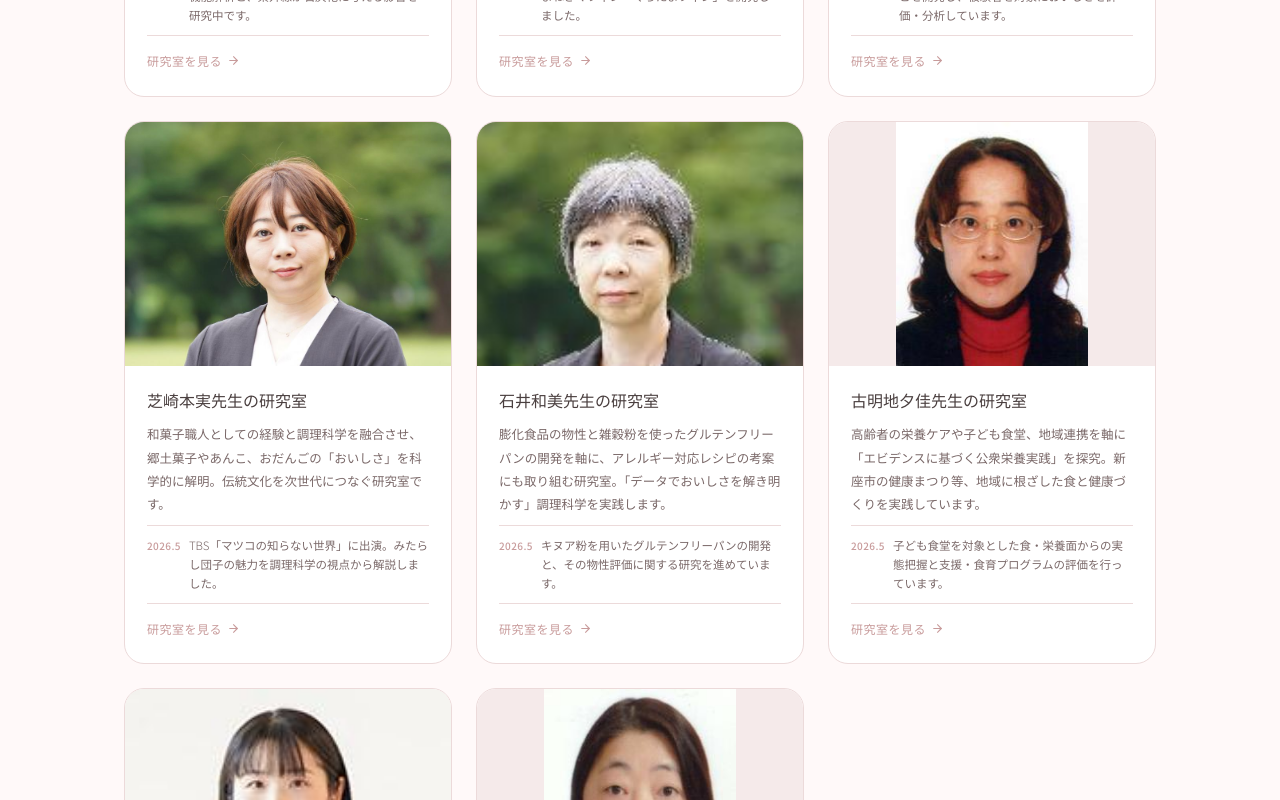
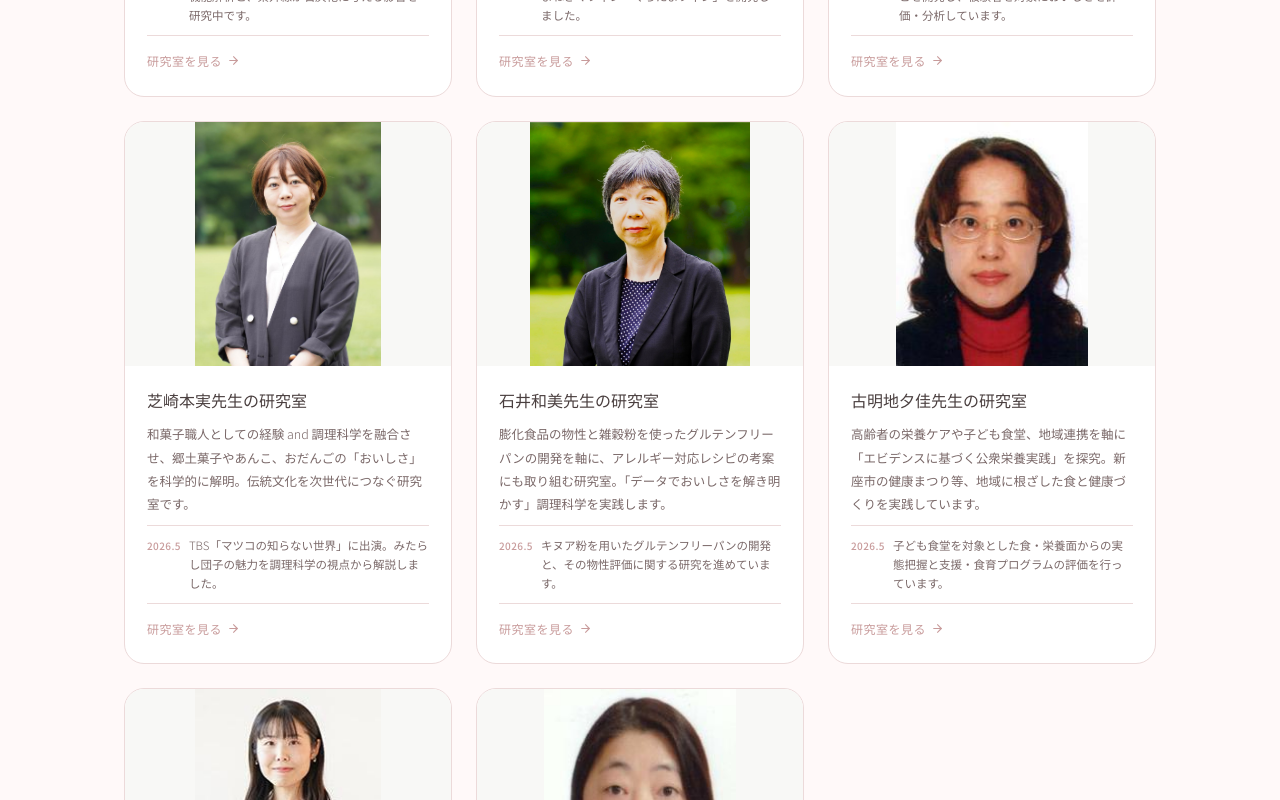
Before and after one commit to shinnosuketakeshima/shokuei-hp, a React (Vite) app: page / in a window 1280 px wide. Shown: the part 4000-4800 px from the top of the page. Built offline with nearby package versions, Linux system fonts and the light colour scheme; no server answers; the database is empty.

Commit message:
feat: 石井先生の写真を更新し、教員写真の表示スタイルを「少しひいた」構図に調整

```diff
--- a/src/components/Labs.jsx
+++ b/src/components/Labs.jsx
@@ -19,7 +19,7 @@ const LABS = [
     name: '新倉量太先生の研究室',
     nameEn: 'G1 Lab',
     photo: facultyNiikura,
-    photoFit: 'contain',
+    photoPosition: 'center 20%',
     description: '消化管出血・消化管発がん・腸内マイクロバイオームを主な研究テーマに、コホート研究や無作為化比較試験などの大規模臨床研究を展開。機械学習・AIを内視鏡診断へ応用するなど、臨床と先端データサイエンスを融合した研究室です。',
     topic: '腸内マイクロバイオームと食習慣の関係についての論文を国際誌に投稿しました。',
     topicDate: '2025.4',
@@ -31,6 +31,7 @@ const LABS = [
     name: '竹嶋伸之輔先生の研究室',
     nameEn: 'Takeshima Lab',
     photo: facultyTakeshima,
+    photoPosition: 'center 15%',
     description: 'ウシ伝染性リンパ腫ウイルス(BLV)と宿主遺伝子(BoLA)の関係から、家畜の健康と人の食を守る研究室。遺伝子解析、高感度検査法、ワクチン開発を通じて、One Healthに貢献します。',
     topic: '学生とともに、BLV感染牛の遺伝子型解析データを学会で発表しました。',
     topicDate: '2025.3',
@@ -42,7 +43,7 @@ const LABS = [
     name: '國井大輔先生の研究室',
     nameEn: 'Kunii Lab',
     photo: facultyKunii,
-    photoPosition: 'center 30%',
+    photoPosition: 'center 25%',
     description: '「栄養管理技術の社会還元」を掲げ、専門性を活かした商品開発や実践教育プログラムの開発に取り組む研究室。実社会で通用する「実践技術・考え方」の習得を目指し、企業や地域との社会実装を推進しています。',
     topic: '企業と連携した「プラスちゃんナッツ」の共同開発や、地域の名店との「すったて」うどんコラボを展開中です。',
     topicDate: '2026.5',
@@ -54,6 +55,7 @@ const LABS = [
     name: '飯村九林先生の研究室',
     nameEn: 'Iimura Lab',
     photo: facultyIimura,
+    photoPosition: 'center 20%',
     description: '小型魚類（ゼブラフィッシュ・金魚）を研究モデルに、鱗・皮膚の再生メカニズム、ヒアルロン酸の老化機構、紫外線による光老化を解析。食品成分の生体への作用を分子レベルで探る研究室です。',
     topic: '鱗再生モデルを用いたヒアルロン酸の局在・機能解析と、紫外線が石灰化に与える影響を研究中です。',
     topicDate: '2026.5',
@@ -65,6 +67,7 @@ const LABS = [
     name: '神山真澄先生の研究室',
     nameEn: 'Kamiyama Lab',
     photo: facultyKamiyama,
+    photoPosition: 'center 20%',
     description: '味噌・大豆・玉ねぎなどのポリフェノールや機能性成分を解析し、生活習慣病予防を科学的根拠に基づいて探究。「おいしい」を入口に「健康」と「安心な暮らし」を追究する研究室です。',
     topic: 'エイジェックファームとの連携で、熟成黒たまねぎマフィン「くろたまフィン」を開発しました。',
     topicDate: '2026.5',
@@ -88,7 +91,8 @@ const LABS = [
     name: '芝崎本実先生の研究室',
     nameEn: 'Shibasaki Lab',
     photo: facultyShibasaki,
-    description: '和菓子職人としての経験と調理科学を融合させ、郷土菓子やあんこ、おだんごの「おいしさ」を科学的に解明。伝統文化を次世代につなぐ研究室です。',
+    photoPosition: 'center 20%',
+    description: '和菓子職人としての経験 and 調理科学を融合させ、郷土菓子やあんこ、おだんごの「おいしさ」を科学的に解明。伝統文化を次世代につなぐ研究室です。',
     topic: 'TBS「マツコの知らない世界」に出演。みたらし団子の魅力を調理科学の視点から解説しました。',
     topicDate: '2026.5',
     href: '/lab-shibasaki',
@@ -99,6 +103,7 @@ const LABS = [
     name: '石井和美先生の研究室',
     nameEn: 'Ishii Lab',
     photo: facultyIshii,
+    photoPosition: 'center 20%',
     description: '膨化食品の物性と雑穀粉を使ったグルテンフリーパンの開発を軸に、アレルギー対応レシピの考案にも取り組む研究室。「データでおいしさを解き明かす」調理科学を実践します。',
     topic: 'キヌア粉を用いたグルテンフリーパンの開発と、その物性評価に関する研究を進めています。',
     topicDate: '2026.5',
@@ -122,6 +127,7 @@ const LABS = [
     name: '中岡加奈絵先生の研究室',
     nameEn: 'Nakaoka Lab',
     photo: facultyNakaoka,
+    photoPosition: 'center 20%',
     description: '子どもの食生活・食育や応用栄養学が専門。成長期の骨量・体力、家族との共食、社会的ジェットラグなど、日常生活に根ざした研究と地域での実践に取り組んでいます。',
     topic: '地域社会と連携し、「砂糖のひみつを科学で解き明かす！」ワークショップを開催しました。',
     topicDate: '2026.5',
--- a/src/index.css
+++ b/src/index.css
@@ -1365,9 +1365,15 @@ body {
 .lab-card-new__photo-img {
   width: 100%;
   height: 100%;
-  object-fit: cover;
-  object-position: center top;
+  object-fit: contain;
+  object-position: center;
+  background: #f8f8f6; /* わずかに温かみのある白 */
   display: block;
+  transition: transform 0.6s ease;
+}
+
+.lab-card-new:hover .lab-card-new__photo-img {
+  transform: scale(1.02);
 }
 
 .lab-card-new__photo-placeholder {
```
Also changed, not shown: src/faculty/ishii.jpg.
